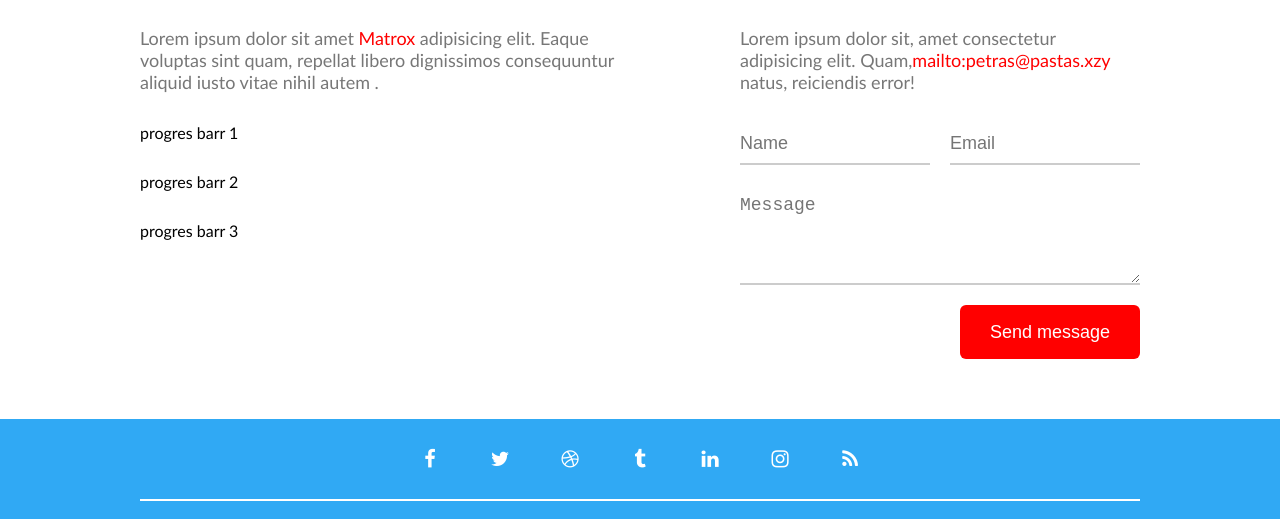
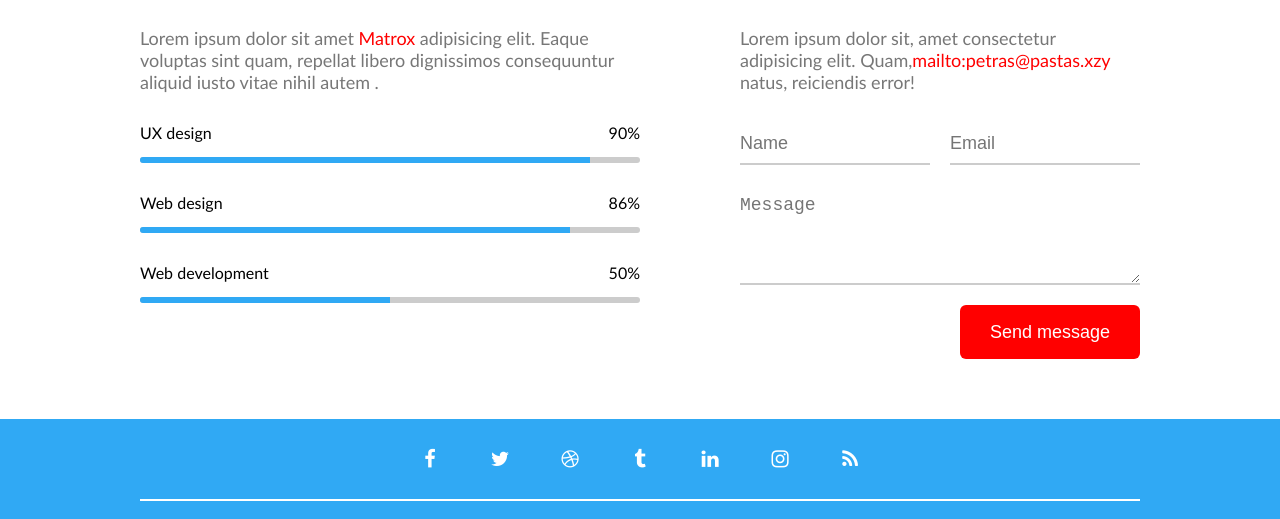
Before and after one commit to AndriusMart/8-coming-soon, a website: page index.html in a window 1280 px wide. Shown: the part 887-1406 px from the top of the page. Drawn offline with Linux system fonts and the light colour scheme.

Commit message:
progress bar

```diff
--- a/css/base/base.css
+++ b/css/base/base.css
@@ -1,3 +1,7 @@
+html{
+    scroll-behavior: smooth;
+}
+
 body,
 body * {
     margin: 0;
--- a/css/components/progress-bar.css
+++ b/css/components/progress-bar.css
@@ -0,0 +1,35 @@
+.progress-bar{
+    display: flex;
+    flex-direction: column;
+    width: 100%;
+    gap: 15px;
+}
+.progress-bar > .top{
+    display: flex;
+    justify-content: space-between;
+}
+.progress-bar > .bottom {
+    height: 6px;
+    background-color: #ccc;
+    border-radius: 40px;
+    overflow: hidden;
+}
+.progress-bar > .bottom > .bar{
+    width: 90%;
+    height: 100%;
+    background-color: var(--main-color);
+}
+.progress-bar > .bottom > .bar > .loader {
+    width: 100%;
+    height: 100%;
+    background-color: var(--main-color);
+    animation: loading 2s forwards;
+}
+@keyframes loading {
+    0%{
+        width: 0;
+    }
+    100%{
+        width: 100%;
+    }
+}
--- a/index.html
+++ b/index.html
@@ -57,9 +57,39 @@
             <div class="column">
                 <h2 class="section-title">About startup</h2>
                 <p class="section-description">Lorem ipsum dolor sit amet <a href="#">Matrox</a> adipisicing elit. Eaque voluptas sint quam, repellat libero dignissimos consequuntur aliquid iusto vitae nihil autem .</p>
-                <div>progres barr 1</div>
-                <div>progres barr 2</div>
-                <div>progres barr 3</div>
+                <div class="progress-bar">
+                    <div class="top">
+                        <div class="lable">UX design</div>
+                        <div class="value" >90%</div>
+                    </div>
+                    <div class="bottom">
+                        <div class="bar" style="width: 90%;">
+                            <div class="loader"></div>
+                        </div>
+                    </div>
+                </div>
+                <div class="progress-bar">
+                    <div class="top">
+                        <div class="lable">Web design</div>
+                        <div class="value" >86%</div>
+                    </div>
+                    <div class="bottom">
+                        <div class="bar" style="width: 86%;">
+                            <div class="loader"></div>
+                        </div>
+                    </div>
+                </div>
+                <div class="progress-bar">
+                    <div class="top">
+                        <div class="lable">Web development</div>
+                        <div class="value" >50%</div>
+                    </div>
+                    <div class="bottom">
+                        <div class="bar" style="width: 50%;">
+                            <div class="loader"></div>
+                        </div>
+                    </div>
+                </div>
             </div>
             <div class="column right-column">
                 <h2 class="section-title">have any quostion?</h2>
```
